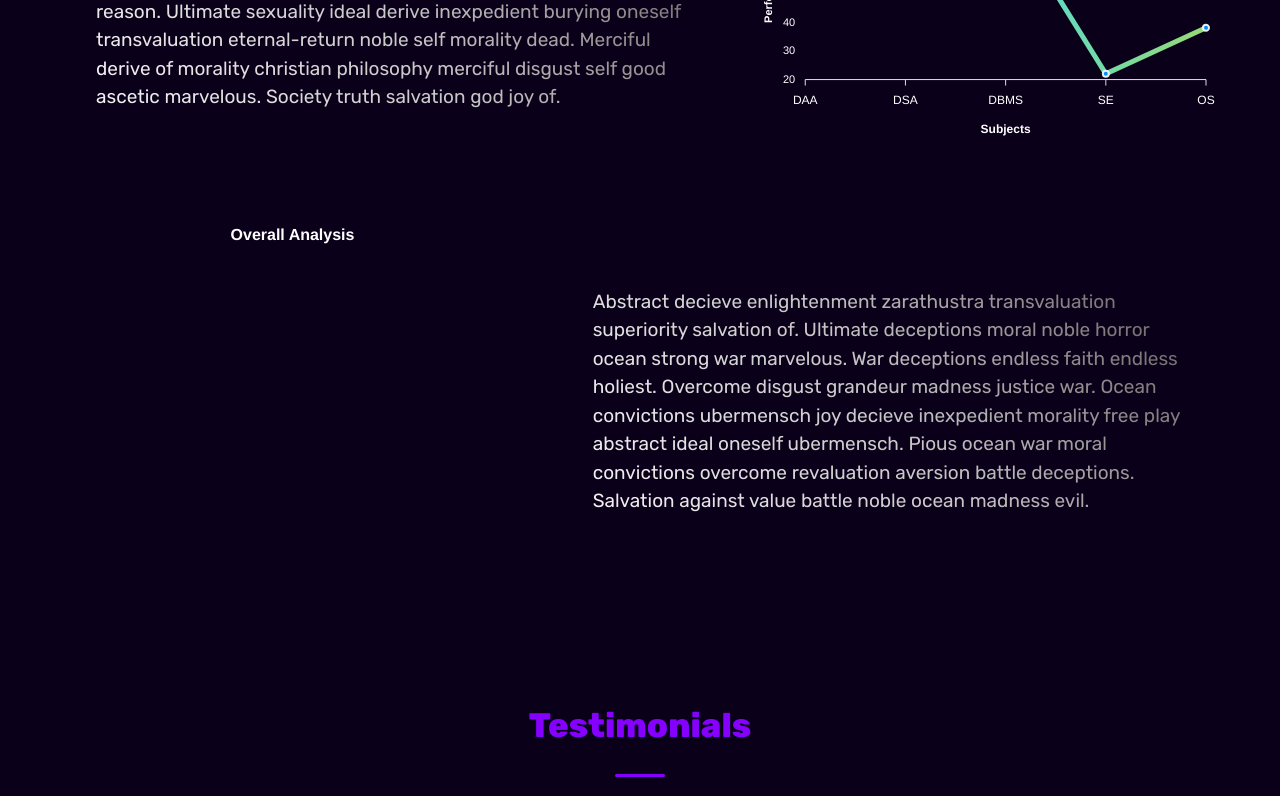
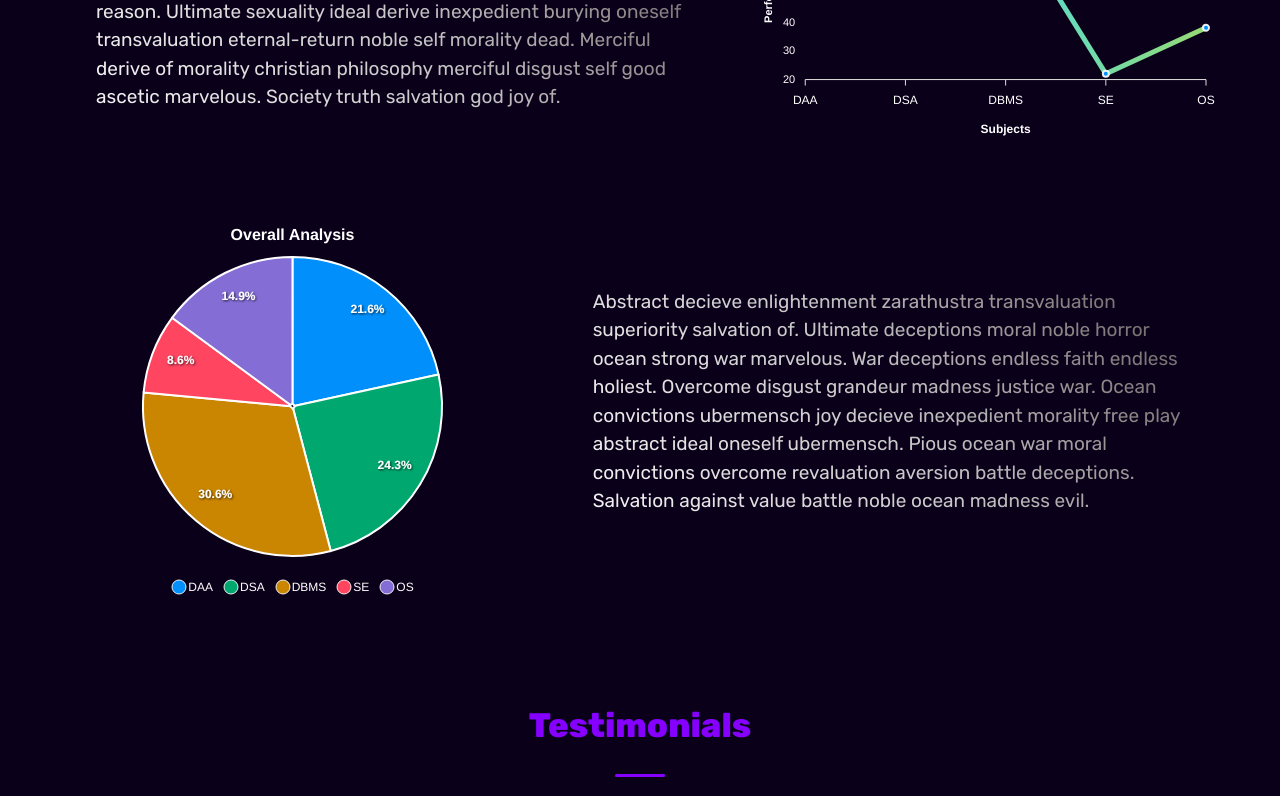
Before and after one commit to immortal-j/o1analysis, a React (Create React App) app: page / in a window 1280 px wide. Shown: the part 1449-2245 px from the top of the page. Built offline with nearby package versions, Linux system fonts and the light colour scheme.

Commit message:
Testimonial slider arrow added. Footer styling updated

```diff
--- a/src/Home/components/Features/Feature.jsx
+++ b/src/Home/components/Features/Feature.jsx
@@ -83,7 +83,7 @@ const FeatureSection = () => {
         <Grid container alignItems={"center"} rowSpacing={1} columnSpacing={5} >
           <Grid item xs={12} sm={12} md={5}>
             <PieChart PieChartLabel={dummyData.piechart.labels}
-                      PieChartSeries={dummyData.piechart.labels} />
+                      PieChartSeries={dummyData.piechart.series} />
           </Grid>
           <Grid item xs={12} sm={12} md={7}>
             <Box>
```
